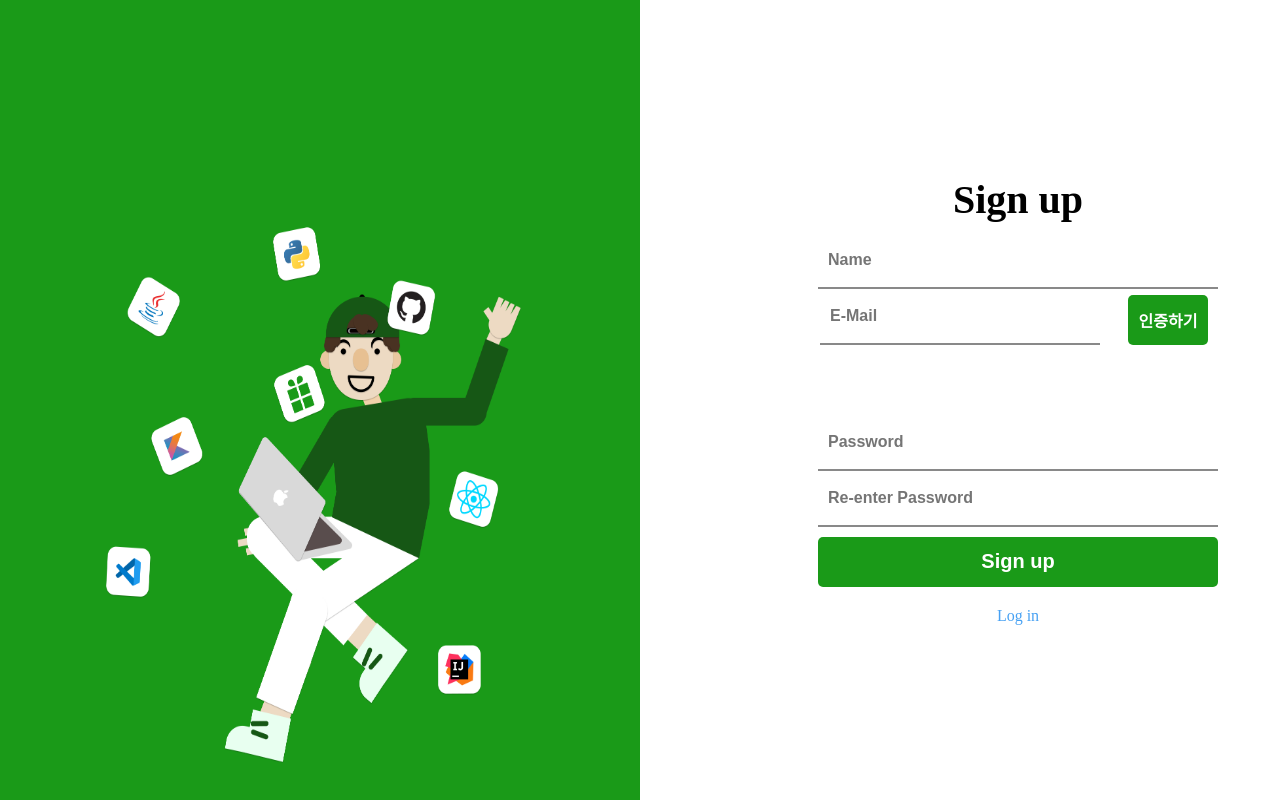
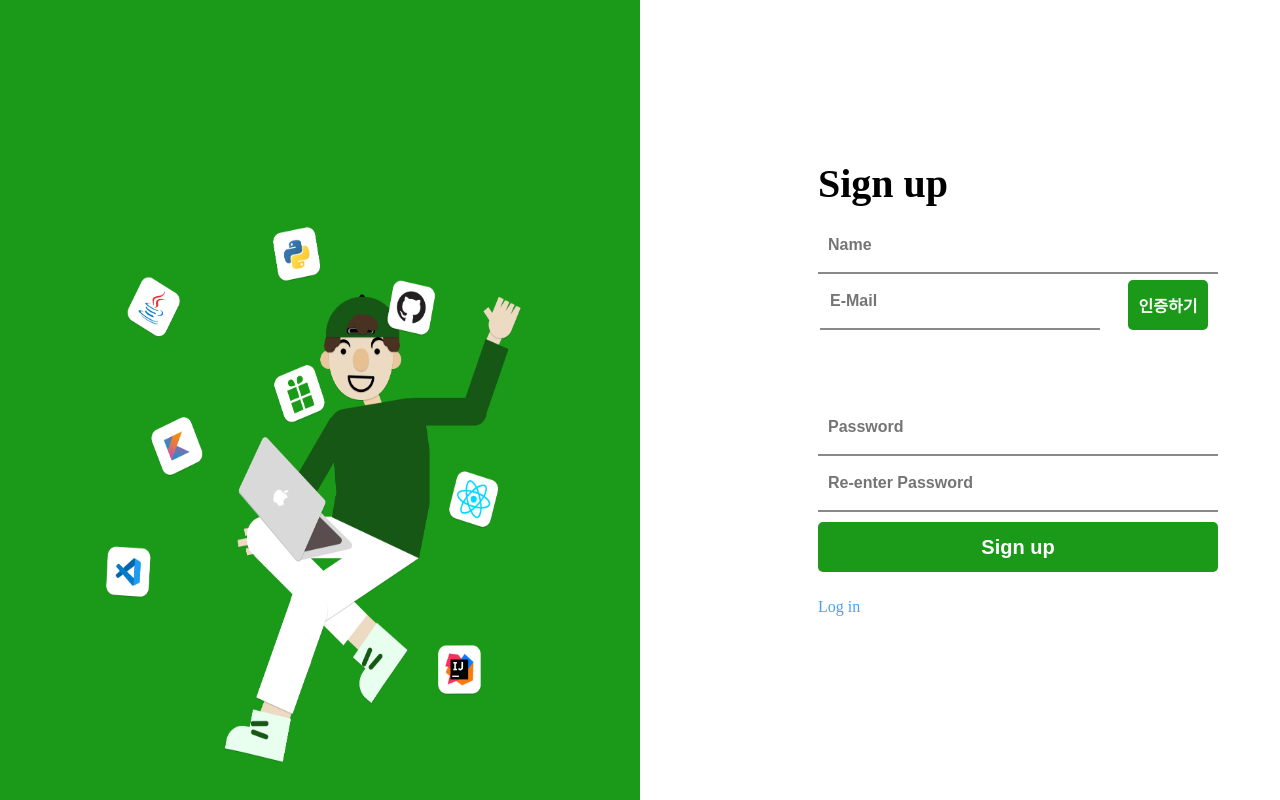
Before and after one commit to Sopo2023/SOPO_FRONTLAST, a React (Create React App) app in the folder SOPOLAST/: page /Signuppage in a window 1280 px wide. Built offline with nearby package versions, Linux system fonts and the light colour scheme; no server answers.

Commit message:
design :: css 디자인 변경

```diff
--- a/SOPOLAST/src/Components/Login/login.css
+++ b/SOPOLAST/src/Components/Login/login.css
@@ -31,7 +31,7 @@
   font-weight: bold;
   position: absolute;
   left: 50px;
-  top: 35%;
+  top: 30%;
 }
 
 .box2 button {
@@ -71,6 +71,6 @@ form {
 }
 .LINK{
   position: absolute;
-  bottom: 35%;
+  bottom: 33%;
   left: 50px;
 }
--- a/SOPOLAST/src/Components/Signup/signup.css
+++ b/SOPOLAST/src/Components/Signup/signup.css
@@ -39,6 +39,9 @@
   position: absolute;
 }
 .box1 p {
+  position: absolute;
+  top: 20%;
+  left: 50px;
   font-size: 40px;
   margin-bottom: 10px;
   font-weight: bold;
@@ -61,6 +64,16 @@
   bottom: 60px;
   left: 150px;
 }
+.Certificationbox{
+  width: 400px;
+  height: 60px;
+  position: absolute;
+  top: 41%;
+}
+.Authentication{
+  position: absolute;
+  top:10px;
+}
 .box1 .Certificationbox .completed {
   display: inline;
   padding: 0;
@@ -76,8 +89,8 @@
   font-weight: bold;
   text-align: center;
   position: absolute;
-  top: 140px;
-  right: 90px;
+  top: 0;
+  right: 0px;
 }
 .box1 button {
   padding: 10px 20px;
@@ -148,3 +161,8 @@
 form {
   display: contents;
 }
+.LogLink{
+  position: absolute;
+  left: 50px;
+  bottom: 23%;
+}
--- a/SOPOLAST/src/Components/Signup/signup.js
+++ b/SOPOLAST/src/Components/Signup/signup.js
@@ -245,7 +245,7 @@ function LoginComponent() {
         </div>
         <div className="box1">
           <p>Sign up</p>
-          <form method="POST" onSubmit={LOginFunc}>
+          <form method="POST" className="signform" onSubmit={LOginFunc}>
             <input
               className="Name"
               name="name"
@@ -305,7 +305,7 @@ function LoginComponent() {
               value={loading ? "Signing up..." : "Sign up"}
             />
             <p>{msg}</p>
-            <Link to="/">Log in</Link>
+            <Link to="/" className="LogLink">Log in</Link>
           </form>
         </div>
       </div>
```
